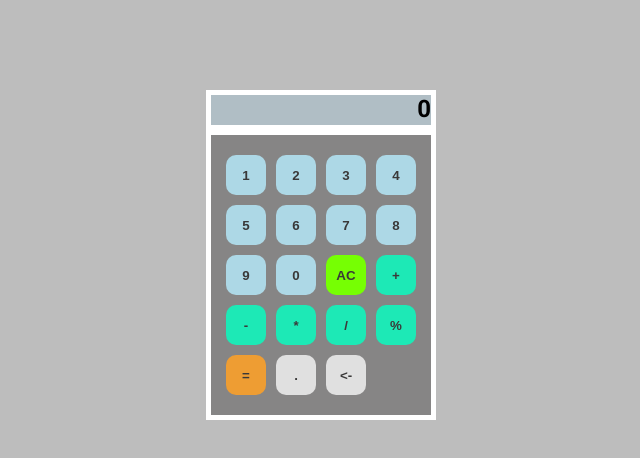
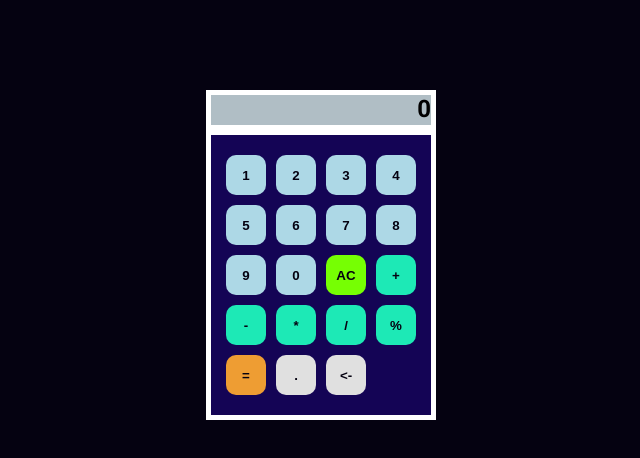
Before and after one commit to viniciusgasparino/calculadora, a Next.js app: page / in a window 1280 px wide. Shown: the top 458 px of the page, without its empty margins (319-959 px from the left). Built offline with nearby package versions, Linux system fonts and the light colour scheme.

Commit message:
mudado cores do botao e de fundo

```diff
--- a/components/butom/Button.jsx
+++ b/components/butom/Button.jsx
@@ -8,7 +8,7 @@ function Button({text,value,onClick,corBotao}){
       width: "40px",
       cursor: "pointer",
       height: "40px",
-      color: "#3a3939",
+      color: "#050211",
       fontWeight: "bold",
       borderRadius: "10px"
     }}>
--- a/components/calculadora/Calculadora.module.css
+++ b/components/calculadora/Calculadora.module.css
@@ -11,7 +11,7 @@
   width: 230px;
   display: grid;
   grid-template-columns: repeat(4, 0fr);
-  background-color: #868585;
+  background-color: #140455;
   gap: 10px;
   padding-left: 15px;
   padding-top: 20px;
--- a/style.css
+++ b/style.css
@@ -4,7 +4,8 @@
   box-sizing: border-box;
 }
 
+
 body {
   font-family: 'Roboto', sans-serif;
-  background-color: #bdbdbd;
+  background-color: #050211;
 }
```
Also changed, not shown: components/calculadora/Calculadora.jsx (line endings or trailing spaces), components/tela/Tela.jsx (line endings or trailing spaces).
